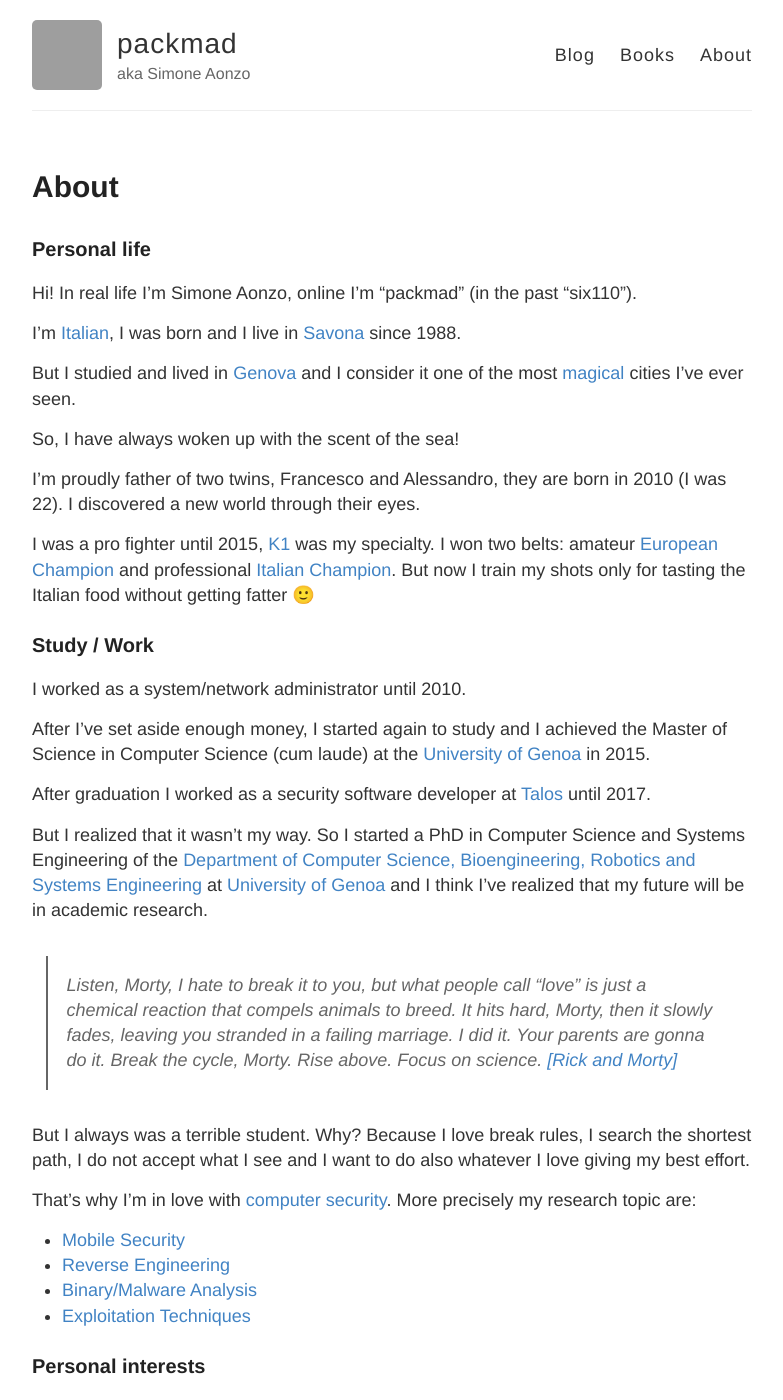
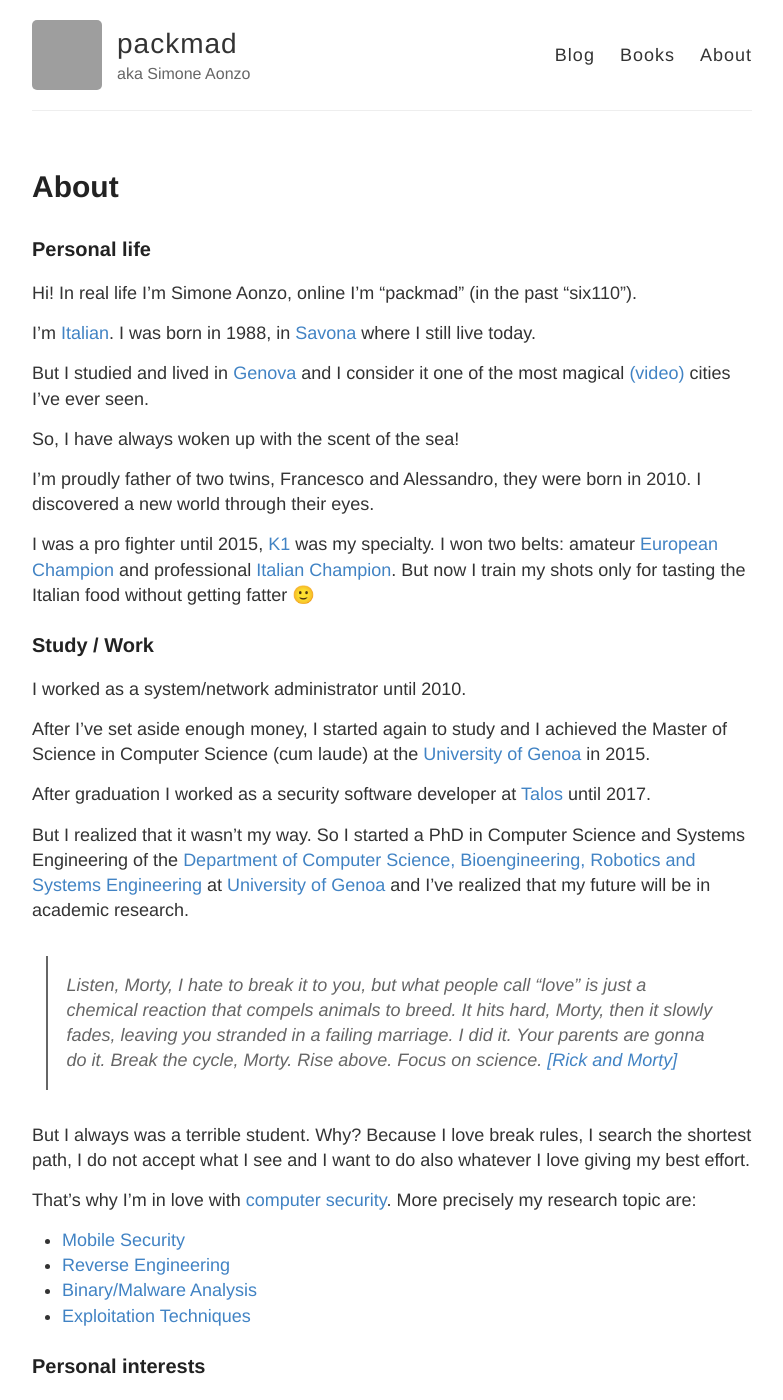
Before and after one commit to packmad/packmad.github.io, a Jekyll site: the page built from about.md, in a window 1280 px wide and 1400 px high. Shown: the whole window, without its empty margins (248-1031 px from the left). Built offline with Jekyll 4.4.1, drawn with Linux system fonts in a browser that asks for light colours; grey boxes are pictures that could not be loaded.

Commit message:
Update about.md

```diff
--- a/about.md
+++ b/about.md
@@ -7,13 +7,13 @@ permalink: /about/
 ### Personal life
 Hi! In real life I’m Simone Aonzo, online I'm "packmad" (in the past "six110").
 
-I’m [Italian](https://en.wikipedia.org/wiki/Italy), I was born and I live in [Savona](https://en.wikipedia.org/wiki/Savona) since 1988.
+I’m [Italian](https://en.wikipedia.org/wiki/Italy). I was born in 1988, in [Savona](https://en.wikipedia.org/wiki/Savona) where I still live today.
 
-But I studied and lived in [Genova](https://en.wikipedia.org/wiki/Genoa) and I consider it one of the most [magical](https://www.youtube.com/watch?v=Hg3Fq85azck) cities I've ever seen.
+But I studied and lived in [Genova](https://en.wikipedia.org/wiki/Genoa) and I consider it one of the most magical [(video)](https://www.youtube.com/watch?v=Hg3Fq85azck) cities I've ever seen.
 
 So, I have always woken up with the scent of the sea!
 
-I’m proudly father of two twins, Francesco and Alessandro, they are born in 2010 (I was 22). I discovered a new world through their eyes.
+I’m proudly father of two twins, Francesco and Alessandro, they were born in 2010. I discovered a new world through their eyes.
 
 I was a pro fighter until 2015, [K1](https://en.wikipedia.org/wiki/K-1) was my specialty. I won two belts: amateur [European Champion](http://www.ivg.it/2015/06/loanesi-alle-stelle-weekend-di-successi-per-il-polizzano-perlungher/) and professional [Italian Champion](http://www.ivg.it/2015/12/loano-ospita-linternational-fight-show/). But now I train my shots only for tasting the Italian food without getting fatter 🙂
 
@@ -27,7 +27,7 @@ After I've set aside enough money, I started again to study and I achieved the M
 After graduation I worked as a security software developer at [Talos](https://talos-sec.com/) until 2017.
 
 But I realized that it wasn’t my way.
-So I started a PhD in Computer Science and Systems Engineering of the [Department of Computer Science, Bioengineering, Robotics and Systems Engineering](http://www.dibris.unige.it/) at [University of Genoa](https://en.wikipedia.org/wiki/University_of_Genoa) and I think I've realized that my future will be in academic research.
+So I started a PhD in Computer Science and Systems Engineering of the [Department of Computer Science, Bioengineering, Robotics and Systems Engineering](http://www.dibris.unige.it/) at [University of Genoa](https://en.wikipedia.org/wiki/University_of_Genoa) and I've realized that my future will be in academic research.
 
 > Listen, Morty, I hate to break it to you, but what people call "love" is just a chemical reaction that compels animals to breed. It hits hard, Morty, then it slowly fades, leaving you stranded in a failing marriage. I did it. Your parents are gonna do it. Break the cycle, Morty. Rise above. Focus on science.
 > [[Rick and Morty]](https://en.wikipedia.org/wiki/Rick_and_Morty)
```
